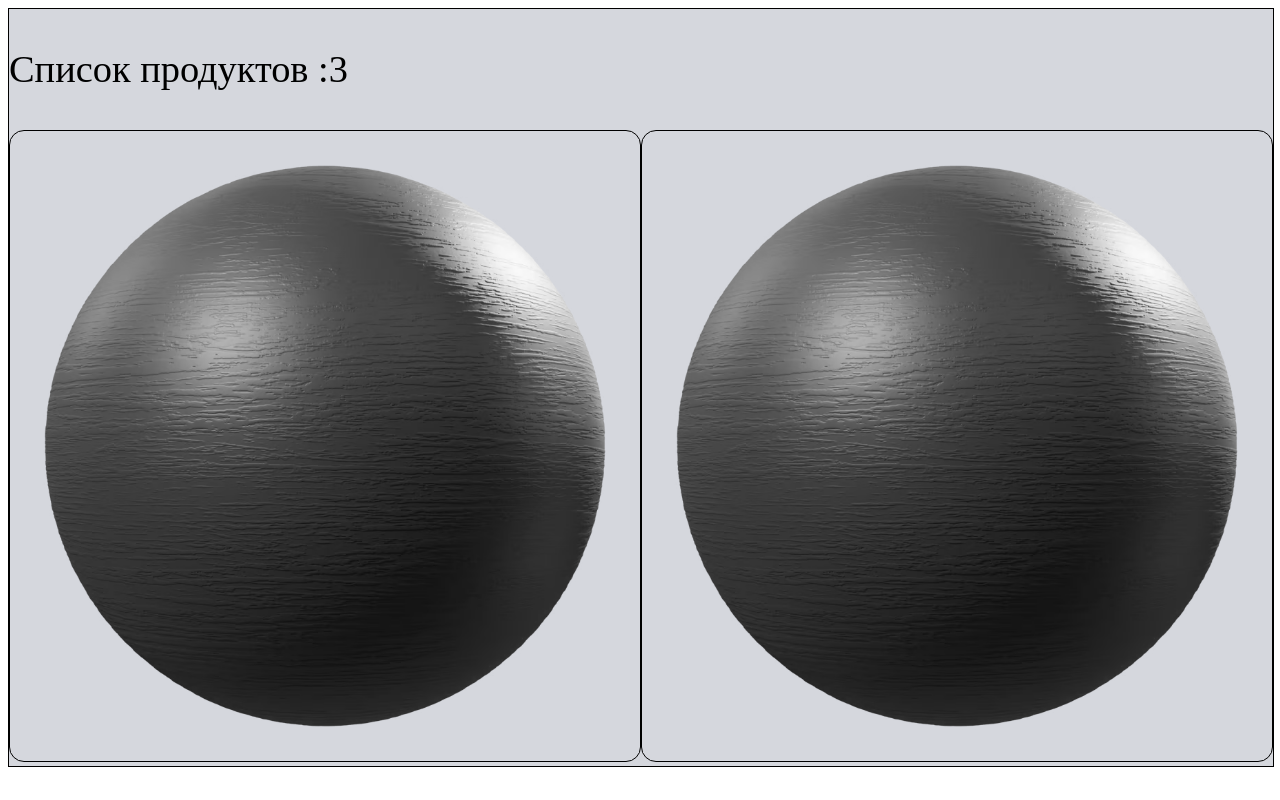
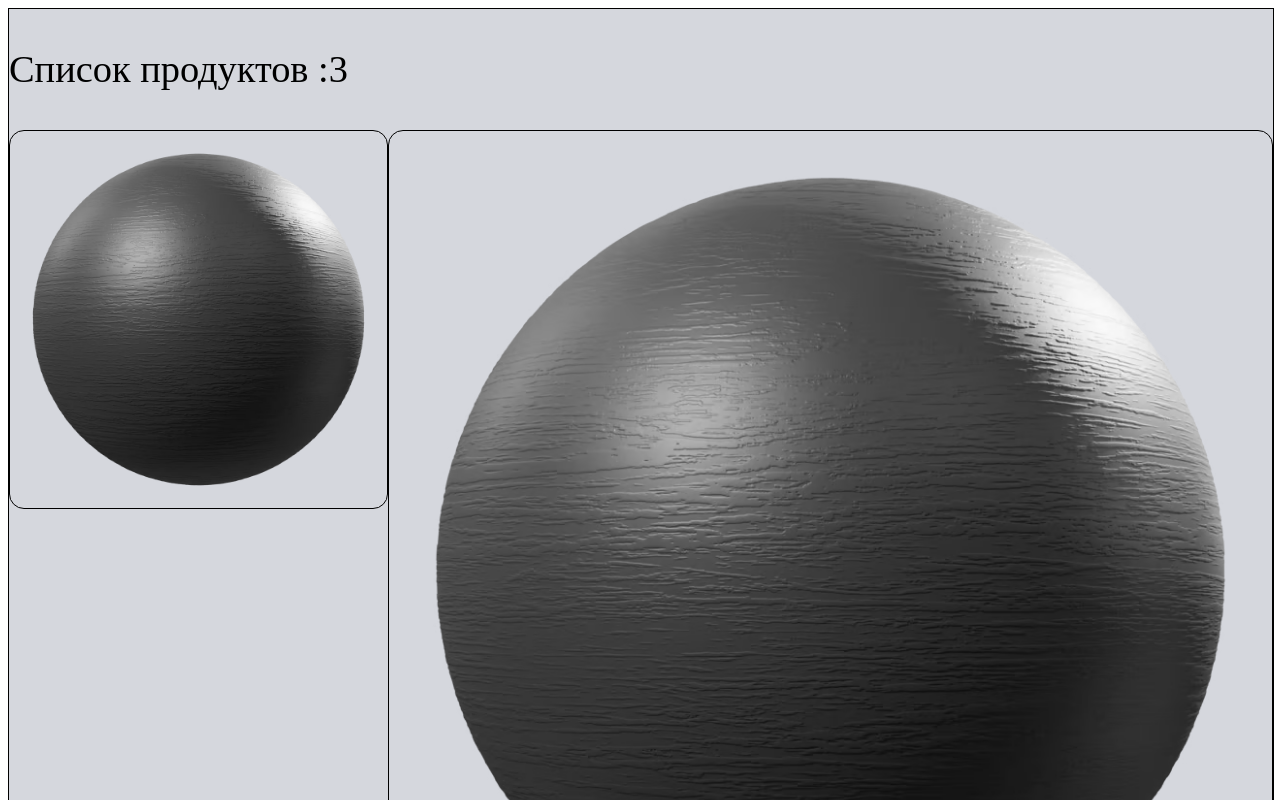
Before and after one commit to Tand-Anthros/printer-model-calculator, a Next.js app: page / in a window 1280 px wide. Shown: the top 800 px of the page. Built offline with nearby package versions, Linux system fonts and the light colour scheme.

Commit message:
move all interfaces typescript to styls, closes #5

```diff
--- a/src/comps/FlexGrid.tsx
+++ b/src/comps/FlexGrid.tsx
@@ -1,24 +1,13 @@
 import React from "react";
 import { Flex, Box } from "@chakra-ui/react";
 
-
-type Comp = {
-  comp: React.ReactElement;
-  flex?: string;
-  marginLeft?: string;
-  marginTop?: string;
-};
-
-interface TableProps {
-  value: Comp[][];
-  style: React.CSSProperties;
-}
+import { _common_props, _comp_props } from "@/styls/_interfaces";
 
 
-const FlexGrid: React.FC<TableProps> = ({ value, style }) => {
+const FlexGrid: React.FC<_common_props> = ({ value, style }) => {
   return (
     <Flex direction="column" sx={style}>
-      {value.map((row, rowIndex) => (
+      {value.map((row: _comp_props[], rowIndex: number) => (
         <Flex key={rowIndex} direction="row">
           {row.map(({ comp, ...item_subs }, index) => (
             <Box key={index} {...item_subs}>
--- a/src/comps/RoundedBox.tsx
+++ b/src/comps/RoundedBox.tsx
@@ -1,5 +1,7 @@
 import React, { useState, ChangeEvent } from 'react';
+
 import { _common_props } from '@/styls/_interfaces';
+
 
 const RoundedBox: React.FC<_common_props> = ({ value, style }) => {
   const [hue, setHue] = useState<number>(0);
--- a/src/comps/SimpleText.tsx
+++ b/src/comps/SimpleText.tsx
@@ -1,5 +1,6 @@
-import React, { useRef, useEffect, useState } from 'react';
+import React from 'react';
 import { Text } from '@chakra-ui/react';
+
 import { _common_props } from "@/styls/_interfaces";
 
 
--- a/src/pages/index.tsx
+++ b/src/pages/index.tsx
@@ -11,8 +11,8 @@ const comps: _comp_props[][] = [
     { comp: <SimpleText value="Список продуктов :3" style = {_title} />, flex: "1 0 100%" },
   ],
   [
-    { comp: <RoundedBox value="texture.avif" style = {_rounded_box} />, flex: "1 1 50%" },
-    { comp: <RoundedBox value="texture.avif" style = {_rounded_box} />, flex: "0 1 50%" },
+    { comp: <RoundedBox value="texture.avif" style = {_rounded_box} />, flex: "1 1 30%" },
+    { comp: <RoundedBox value="texture.avif" style = {_rounded_box} />, flex: "0 1 70%" },
   ]
 ];
 
```
Also changed, not shown: src/styls/_interfaces.tsx (+6 -5 lines).
